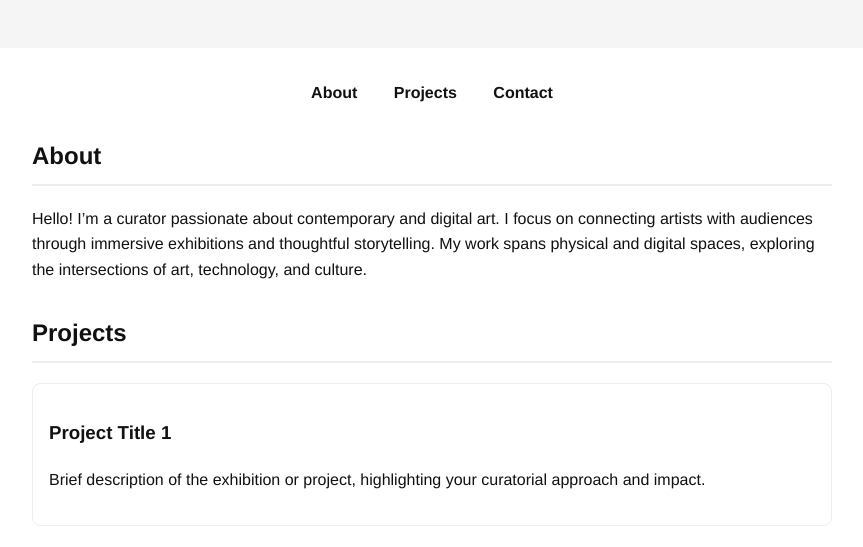
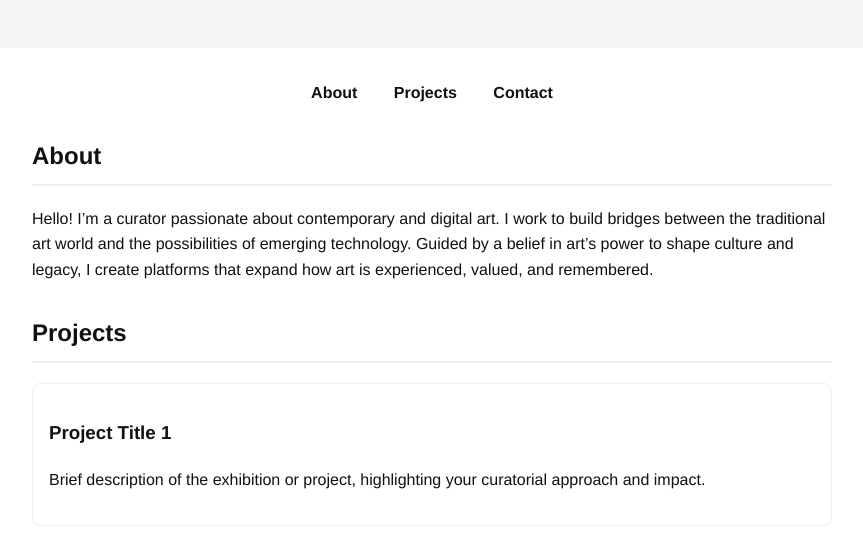
Before and after one commit to proofofgail/proofofgail.github.io, a plain HTML site: page index.html in a window 1280 px wide. Shown: the part 183-730 px from the top of the page, without its empty margins (208-1071 px from the left). Drawn offline with Linux system fonts and the light colour scheme.

Commit message:
Update index.html

```diff
--- a/index.html
+++ b/index.html
@@ -79,7 +79,7 @@
 
 <section id="about">
   <h2>About</h2>
-  <p>Hello! I’m a curator passionate about contemporary and digital art. I focus on connecting artists with audiences through immersive exhibitions and thoughtful storytelling. My work spans physical and digital spaces, exploring the intersections of art, technology, and culture.</p>
+  <p>Hello! I’m a curator passionate about contemporary and digital art. I work to build bridges between the traditional art world and the possibilities of emerging technology. Guided by a belief in art’s power to shape culture and legacy, I create platforms that expand how art is experienced, valued, and remembered.</p>
 </section>
 
 <section id="projects">
```
